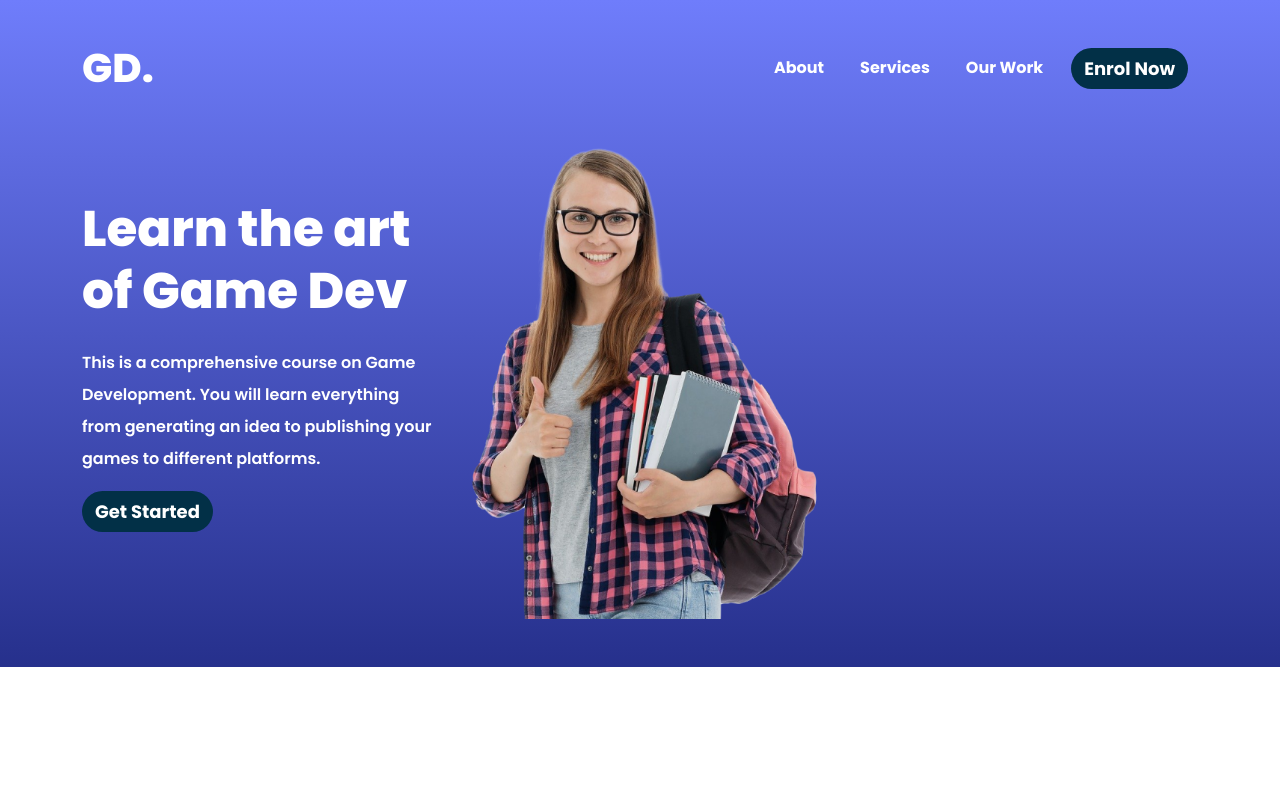
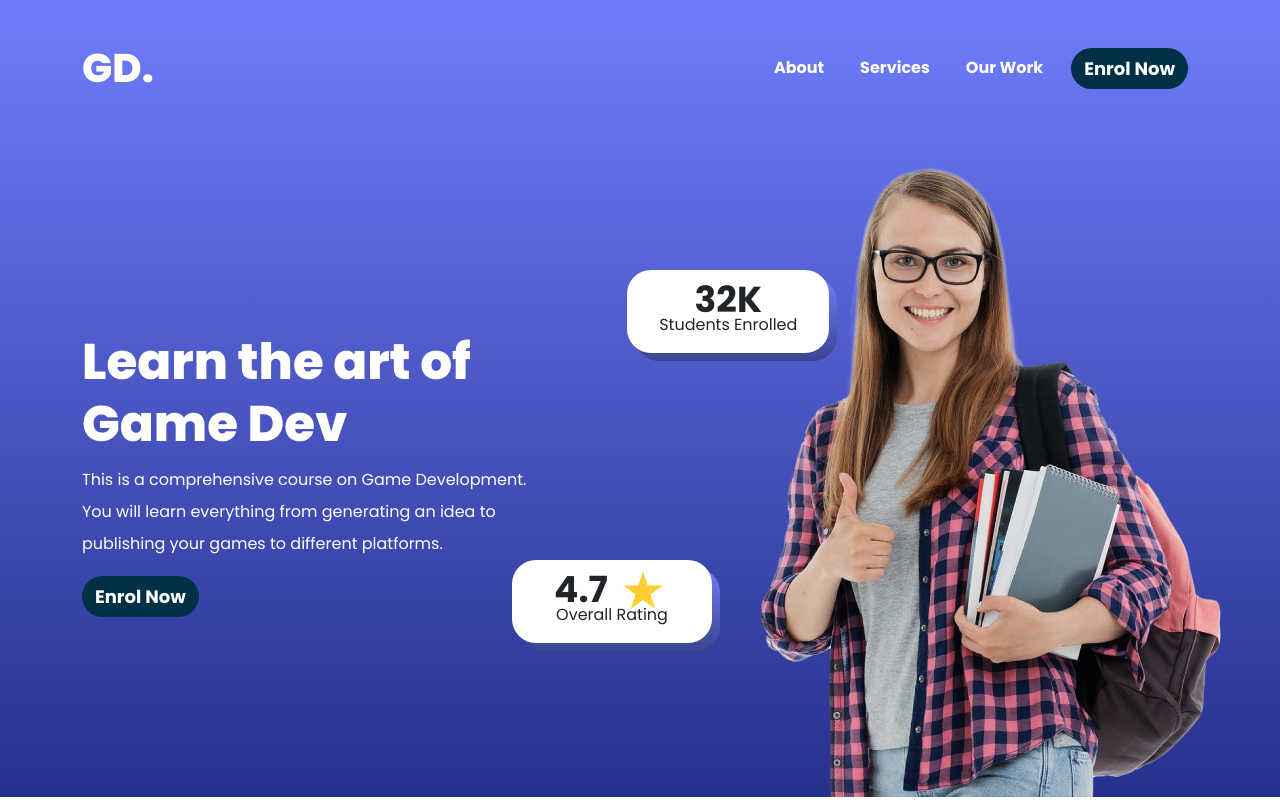
Before and after one commit to mt-tanbir/game-dev, a plain HTML site: page index.html in a window 1280 px wide. Drawn offline with nearby package versions, Linux system fonts and the light colour scheme.

Commit message:
project init

```diff
--- a/assets/css/style.css
+++ b/assets/css/style.css
@@ -7,6 +7,19 @@
 body {
     font-family: 'Poppins', sans-serif;
     scroll-behavior: smooth;
+}
+
+.section {
+    padding-top: 100px;
+    padding-bottom: 100px;
+}
+
+.section-pt {
+    padding-top: 60px;
+}
+
+.section-pb {
+    padding-bottom: 60px;
 }
 
 .btn {
@@ -29,11 +42,7 @@ body {
     color: #FFF;
 }
 
-/* hero section start */
-.hero {
-    background: linear-gradient(180deg, #6F7DFB 0%, #26308C 100%);
-}
-
+/* Header Section Start */
 .navbar {
     padding-top: 33px;
 }
@@ -63,20 +72,33 @@ body {
     font-weight: 700;
 }
 
-.hero-text-content h1 {
+/* Header Section End */
+
+
+/* Hero Section Start */
+.header-section {
+    background: linear-gradient(180deg, #6F7DFB 0%, #26308C 100%);
+}
+
+.hero-area {
+    padding-top: 150px;
+}
+
+.hero-content-box h1 {
     color: #FFF;
     font-size: 50px;
     font-weight: 900;
     line-height: 125%;
 }
 
-.hero-text-content p {
+.hero-content-box p {
     color: #FFF;
     font-size: 16px;
     font-weight: 400;
     line-height: 200%;
 }
 
+/* Achivement Section Start */
 .achievement-card {
     position: absolute;
     min-width: 200px;
@@ -141,4 +163,6 @@ body {
     z-index: 1;
 }
 
-/* hero section end */
+/* Achivement Section End */
+
+/* Hero Section End */
--- a/index.html
+++ b/index.html
@@ -19,9 +19,12 @@
 </head>
 
 <body>
-    <!-- hero section start -->
-    <div class="hero">
-        <nav class="navbar navbar-expand-lg">
+    <!-- Header Section Start -->
+    <div class="header-section" id="header-section">
+
+        <!-- Navigation Menu Start -->
+        <div class="navigation-area">
+            <nav class="navbar navbar-expand-lg fixed-top">
                 <div class="container">
                     <a class="navbar-brand" href="#">GD.</a>
                     <button class="navbar-toggler" type="button" data-bs-toggle="collapse" data-bs-target="#navbarNav"
@@ -46,35 +49,68 @@
                     </div>
                 </div>
             </nav>
+        </div>
+        <!-- Navigation Menu Start -->
 
+        <!-- Hero Section Start -->
+        <div class="hero-section" id="hero-section">
+            <div class="hero-area">
                 <div class="container">
-            <div class="row pb-5">
-                <div class="col-lg-4 d-flex align-items-center">
-                    <div class="hero-text-content">
-                        <h1>Learn the art of Game Dev</h1>
-                        <div class="hero-image pt-4 d-lg-none">
-                            <img class="img-fluid" src="assets/images/hero-image.png" alt="image">
-                        </div>
-                        <p class="fw-semibold pt-3">This is a comprehensive course on Game Development. You will learn
-                            everything from generating an idea to publishing your
-                            games to different platforms.</p>
-                        <a class="btn" href="#" role="button">Get Started</a>
+                    <div class="row">
+                        <div class="col-lg-5 d-flex align-items-center">
+                            <div class="hero-content-box">
+                                <h1>
+                                    Learn the art of <br />
+                                    Game Dev
+                                </h1>
+                                <p>
+                                    This is a comprehensive course on Game Development. You will learn
+                                    everything from generating an idea to publishing your games to
+                                    different platforms.
+                                </p>
+                                <a href="#" class="btn light enrol-icon">Enrol Now</a>
                             </div>
                         </div>
-                <div class="col-lg-4 d-none d-lg-block">
-                    <div class="hero-image pt-4">
-                        <img class="img-fluid float-end" src="assets/images/hero-image.png" alt="image">
+                        <div class="col-lg-2">
+                            <div class="hero-achivement-box">
+                                <div class="achievement-card students-enrolled">
+                                    <div class="content">
+                                        <div>
+                                            <h3>32K</h3>
                                         </div>
+                                        <p>Students Enrolled</p>
                                     </div>
-                <div class="col-lg-4 d-flex align-items-center">
 
+                                    <div class="bg"></div>
+                                </div>
+
+                                <div class="achievement-card overall-rating">
+                                    <div class="content">
+                                        <div>
+                                            <h3>4.7</h3>
+                                            <img src="assets/images/start-icon.svg" alt="" />
+                                        </div>
+                                        <p>Overall Rating</p>
+                                    </div>
+
+                                    <div class="bg"></div>
                                 </div>
                             </div>
                         </div>
+                        <div class="col-lg-5">
+                            <div class="hero-img">
+                                <img src="assets/images/hero-image.png" alt="image">
+                            </div>
+                        </div>
+                    </div>
+                </div>
+            </div>
+        </div>
+    </div>
+    <!-- Hero Section End -->
+    <!-- Header Section End -->
 
 
-    </div>
-    <!-- hero section end -->
 
     <script src="https://cdn.jsdelivr.net/npm/bootstrap@5.3.2/dist/js/bootstrap.bundle.min.js"
         integrity="sha384-C6RzsynM9kWDrMNeT87bh95OGNyZPhcTNXj1NW7RuBCsyN/o0jlpcV8Qyq46cDfL"
```
Lines whose indentation alone changed are shown as unchanged.
